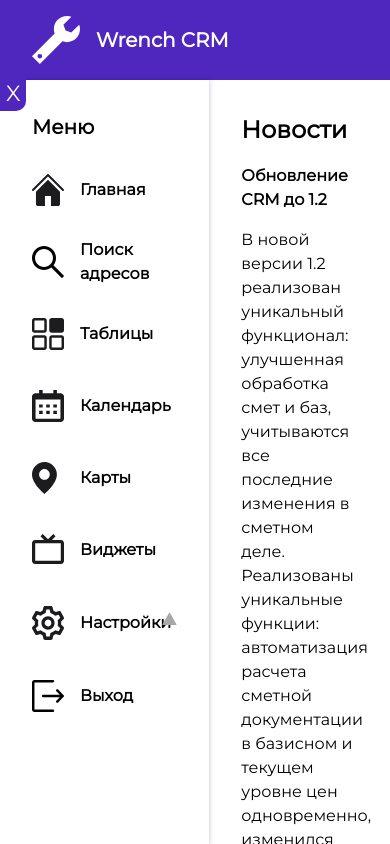
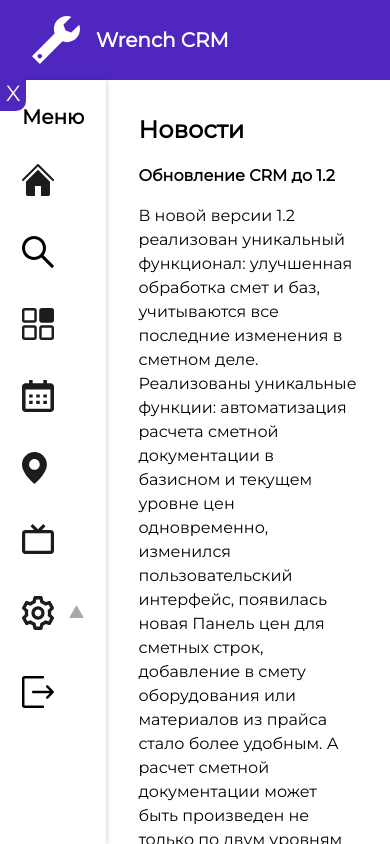
Before and after one commit to ravgusha/address-finder, a React (Create React App) app: page / in a window 390 px wide. Built offline with nearby package versions, Linux system fonts and the light colour scheme.

Commit message:
refactor: add queries for navbar

```diff
--- a/src/components/NavLink/index.tsx
+++ b/src/components/NavLink/index.tsx
@@ -27,8 +27,12 @@ const NavLink = ({ item, index }: INavLink) => {
   // Проверяем, есть ли вложенные роуты
   return item.child ? (
     <li key={index}>
-      <button style={{ backgroundImage: `url(${item.icon})` }} className={nestedList ? 'visible' : ''} onClick={showNestedList}>
-        {item.title}
+      <button
+        style={{ backgroundImage: `url(${item.icon})` }}
+        className={nestedList ? 'visible' : ''}
+        onClick={showNestedList}
+      >
+        <span> {item.title}</span>
       </button>
       <ul className={nestedList ? 'visible' : ''}>
         {item.child.map((item, index) => {
--- a/src/components/NavLink/style.scss
+++ b/src/components/NavLink/style.scss
@@ -38,6 +38,7 @@ li {
       height: 15px;
       position: absolute;
       right: 0;
+      top: 8px;
       background: url('../../../public/triangle.svg') no-repeat center/contain;
     }
     &.visible::after {
@@ -53,9 +54,5 @@ li {
       margin: 30px 0 0 50px;
       display: block;
     }
-
-    li a {
-      height: fit-content;
-    }
   }
 }
--- a/src/containers/Navigation/style.scss
+++ b/src/containers/Navigation/style.scss
@@ -5,6 +5,7 @@ nav {
   box-shadow: 0px 0px 5px rgba(2, 0, 96, 0.25);
   padding: 32px;
   font-weight: 700;
+  background-color: #fff;
 
   &.hidden {
     width: 0;
@@ -22,6 +23,17 @@ nav {
     padding: 0;
     margin: 0;
   }
+
+  span {
+    @media screen and (max-width: 768px) {
+      display: none;
+    }
+  }
+
+  @media screen and (max-width: 768px) {
+    width: fit-content;
+    padding: 22px;
+  }
 }
 
 .nav-btn {
@@ -38,6 +50,6 @@ nav {
   opacity: 0;
 
   @media screen and (max-width: 768px) {
-  opacity: 100;
+    opacity: 100;
   }
 }
```
